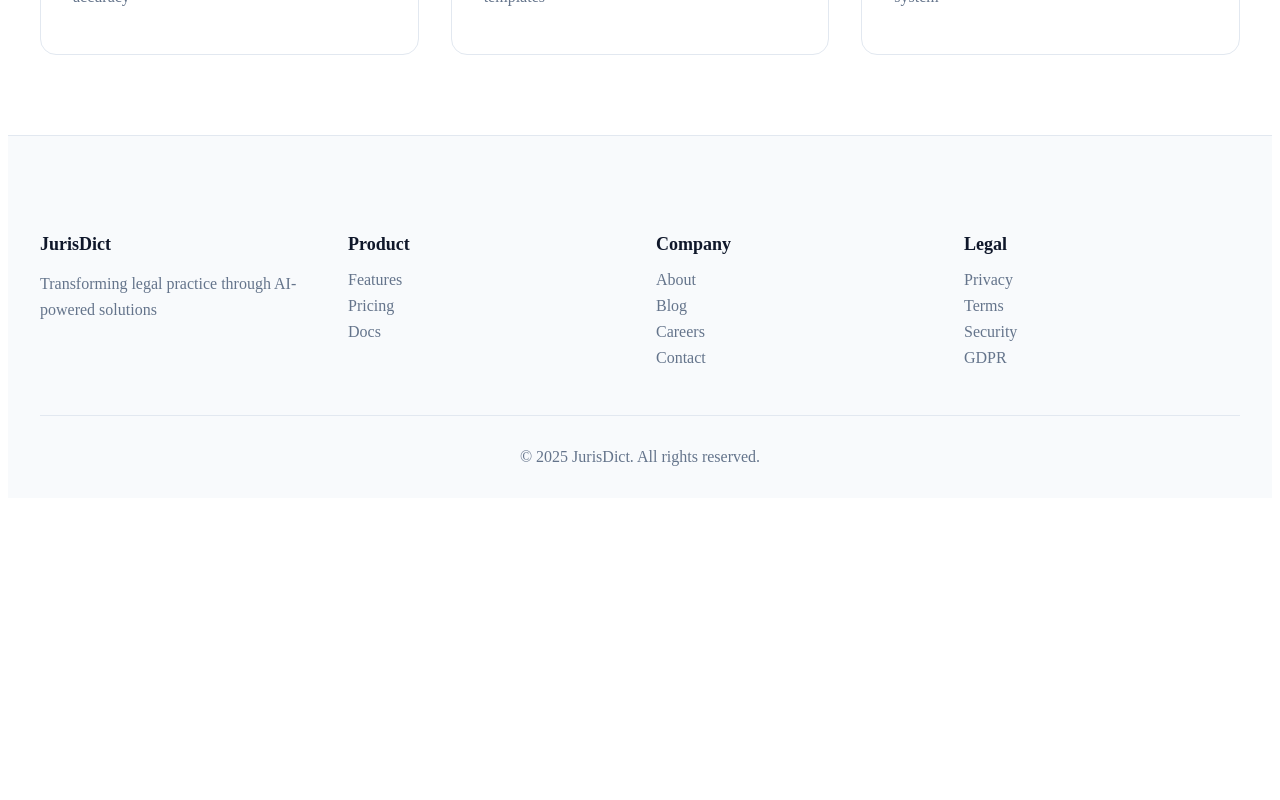
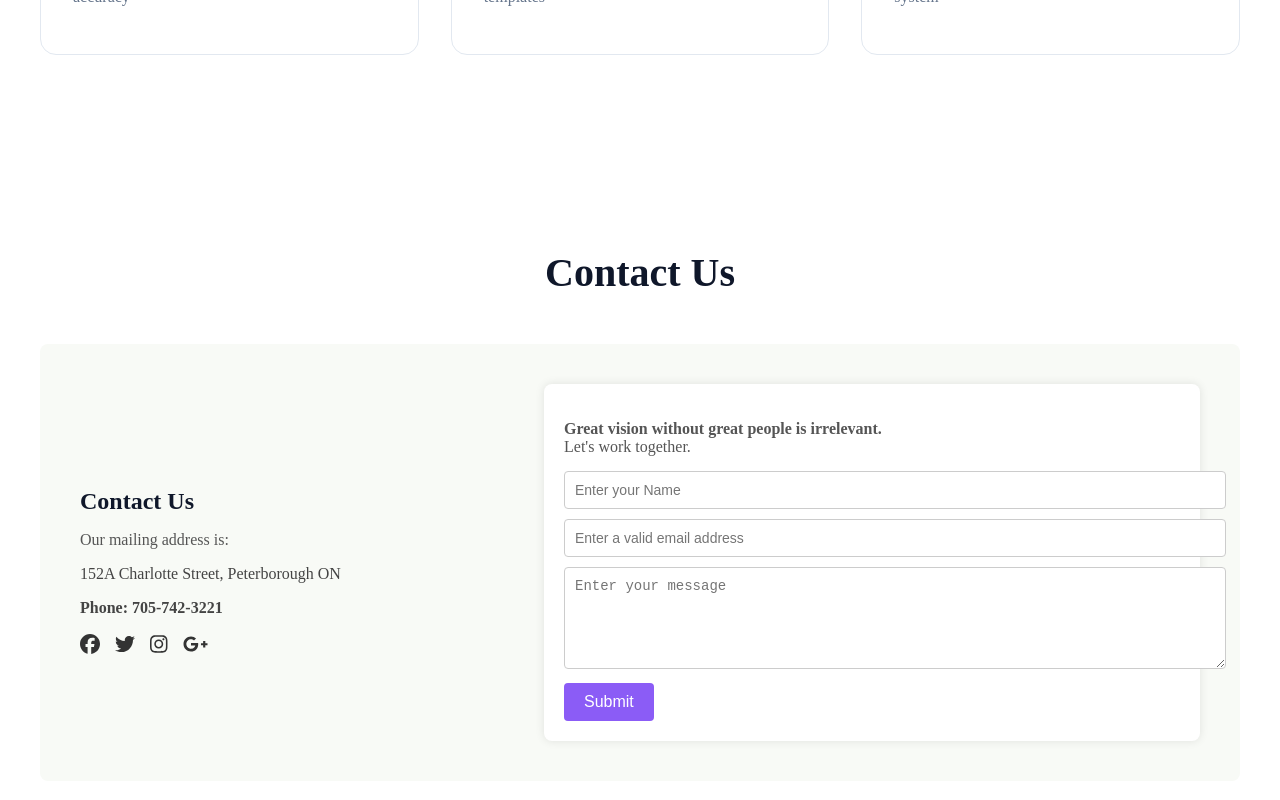
Before and after one commit to sagnik-004/Jurisdict, a React (Vite) app in the folder frontend/: page /landing in a window 1280 px wide. Shown: the part 1680-2480 px from the top of the page. Before the commit the page ends 2186 px from the top, so only its background shows below. Built offline with nearby package versions, Linux system fonts and the light colour scheme.

Commit message:
contactform ongoing

```diff
--- a/frontend/package.json
+++ b/frontend/package.json
@@ -12,6 +12,8 @@
   "dependencies": {
     "@emotion/react": "^11.14.0",
     "@emotion/styled": "^11.14.0",
+    "@fortawesome/free-brands-svg-icons": "^6.7.2",
+    "@fortawesome/react-fontawesome": "^0.2.2",
     "@mui/icons-material": "^6.4.5",
     "@mui/material": "^6.4.4",
     "@tailwindcss/vite": "^4.0.6",
--- /dev/null
+++ b/frontend/src/components/landing/ContactForm.jsx
@@ -0,0 +1,134 @@
+import { useState } from "react";
+import { FontAwesomeIcon } from "@fortawesome/react-fontawesome";
+import { faFacebook, faTwitter, faInstagram, faGooglePlusG } from "@fortawesome/free-brands-svg-icons";
+
+const ContactForm = () => {
+  const [formData, setFormData] = useState({
+    name: "",
+    email: "",
+    message: "",
+  });
+
+  const handleChange = (e) => {
+    setFormData({ ...formData, [e.target.name]: e.target.value });
+  };
+
+  const handleSubmit = (e) => {
+    e.preventDefault();
+    console.log("Form Submitted", formData);
+  };
+
+  return (
+    <div
+      style={{
+        display: "flex",
+        justifyContent: "space-between",
+        alignItems: "center",
+        backgroundColor: "#F8FAF6",
+        padding: "40px",
+        borderRadius: "8px",
+        Width: "100%",
+        margin: "auto",
+      }}
+    >
+      {/* Left Section: Contact Info */}
+      <div style={{ width: "40%", paddingRight: "20px" }}>
+        <h2 style={{ fontSize: "24px", fontWeight: "600", marginBottom: "10px" }}>Contact Us</h2>
+        <p style={{ color: "#555" }}>Our mailing address is:</p>
+        <p style={{ color: "#444", marginBottom: "8px" }}>152A Charlotte Street, Peterborough ON</p>
+        <p style={{ color: "#444", fontWeight: "bold" }}>Phone: 705-742-3221</p>
+
+        {/* Social Media Icons */}
+        <div style={{ marginTop: "10px", display: "flex", gap: "15px" }}>
+          <a href="#" style={{ fontSize: "20px", color: "#333" }}>
+            <FontAwesomeIcon icon={faFacebook} />
+          </a>
+          <a href="#" style={{ fontSize: "20px", color: "#333" }}>
+            <FontAwesomeIcon icon={faTwitter} />
+          </a>
+          <a href="#" style={{ fontSize: "20px", color: "#333" }}>
+            <FontAwesomeIcon icon={faInstagram} />
+          </a>
+          <a href="#" style={{ fontSize: "20px", color: "#333" }}>
+            <FontAwesomeIcon icon={faGooglePlusG} />
+          </a>
+        </div>
+      </div>
+
+      {/* Right Section: Contact Form */}
+      <div style={{ width: "55%", backgroundColor: "#fff", padding: "20px", borderRadius: "8px", boxShadow: "0px 0px 10px rgba(0, 0, 0, 0.1)" }}>
+        <p style={{ color: "#555", marginBottom: "15px" }}>
+          <strong>Great vision without great people is irrelevant.</strong>
+          <br />
+          Let's work together.
+        </p>
+        <form onSubmit={handleSubmit}>
+          <input
+            type="text"
+            name="name"
+            placeholder="Enter your Name"
+            value={formData.name}
+            onChange={handleChange}
+            style={{
+              width: "640px",
+              padding: "10px",
+              marginBottom: "10px",
+              border: "1px solid #ccc",
+              borderRadius: "4px",
+              fontSize: "14px",
+            }}
+            required
+          />
+          <input
+            type="email"
+            name="email"
+            placeholder="Enter a valid email address"
+            value={formData.email}
+            onChange={handleChange}
+            style={{
+              width: "640px",
+              padding: "10px",
+              marginBottom: "10px",
+              border: "1px solid #ccc",
+              borderRadius: "4px",
+              fontSize: "14px",
+            }}
+            required
+          />
+          <textarea
+            name="message"
+            placeholder="Enter your message"
+            value={formData.message}
+            onChange={handleChange}
+            style={{
+              width: "640px",
+              padding: "10px",
+              marginBottom: "10px",
+              border: "1px solid #ccc",
+              borderRadius: "4px",
+              fontSize: "14px",
+              height: "80px",
+            }}
+            required
+          />
+          <button
+            type="submit"
+            style={{
+              backgroundColor: "#8B5CF6",
+              color: "white",
+              padding: "10px 20px",
+              border: "none",
+              borderRadius: "4px",
+              cursor: "pointer",
+              fontSize: "16px",
+            }}
+          >
+            Submit
+          </button>
+        </form>
+      </div>
+    </div>
+  );
+};
+
+export default ContactForm;
--- a/frontend/src/components/landing/Landing.jsx
+++ b/frontend/src/components/landing/Landing.jsx
@@ -10,6 +10,7 @@ import {
   Lock,
 } from "lucide-react";
 import { useNavigate } from "react-router-dom";
+import ContactForm from "./ContactForm";
 
 const Landing = () => {
   const navigate = useNavigate();
@@ -487,6 +488,29 @@ const Landing = () => {
         </motion.div>
       </section>
 
+      {/* Contact Section */}
+      <section id="contact" style={{ padding: "80px 32px" }}>
+        <motion.div
+          initial={{ opacity: 0, y: 20 }}
+          whileInView={{ opacity: 1, y: 0 }}
+          transition={{ duration: 0.8 }}
+          viewport={{ once: true }}
+          style={{ maxWidth: 1280, margin: "0 auto" }}
+        >
+          <h2
+            style={{
+              fontSize: 40,
+              fontWeight: 700,
+              textAlign: "center",
+              marginBottom: 48,
+            }}
+          >
+            Contact Us
+          </h2>
+          <ContactForm /> {/* Insert the ContactForm component here */}
+        </motion.div>
+      </section>
+
       {/* Footer */}
       <footer
         style={{
```
Also changed, not shown: 1 other file (tests, documents, lock files or other folders).
